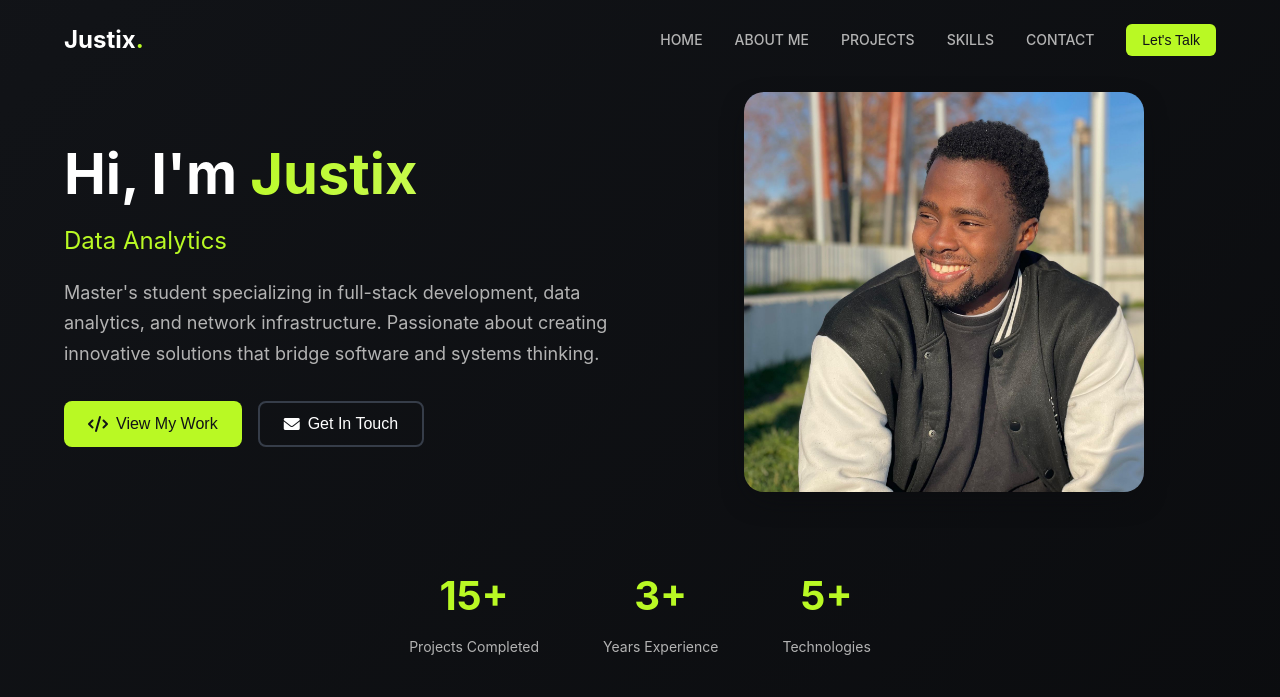
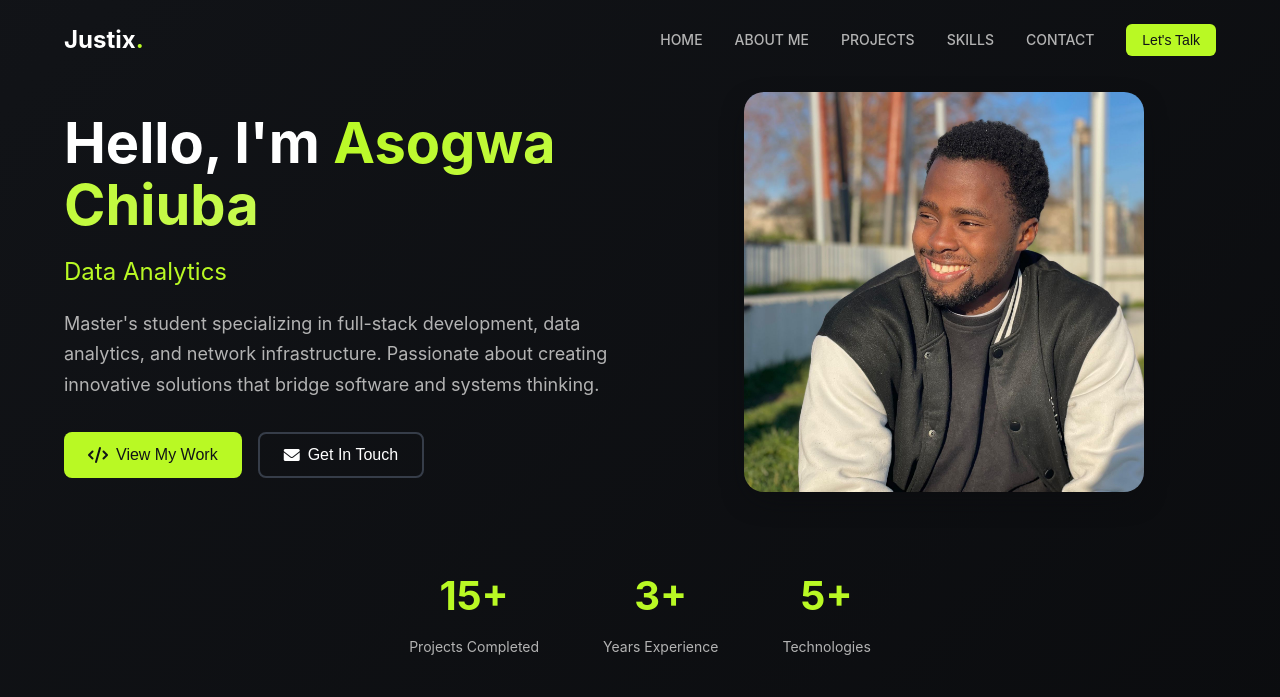
Before and after one commit to Chigozirimvictor/Asogwa-Chiuba, a plain HTML site: page index.html in a window 1280 px wide. Shown: the top 697 px of the page. Drawn offline with Linux system fonts and the light colour scheme.

Commit message:
first commit2

```diff
--- a/index.html
+++ b/index.html
@@ -37,7 +37,7 @@
             <div class="hero-content">
                 <div class="hero-text">
                     <h1 class="hero-title">
-                        Hi, I'm <span class="hero-name">Justix</span>
+                        Hello, I'm <span class="hero-name">Asogwa Chiuba</span>
                     </h1>
                     <div class="hero-subtitle">
                         <span class="typing-text" id="typing-text"></span>
```
Also changed, not shown: 1 other file.
